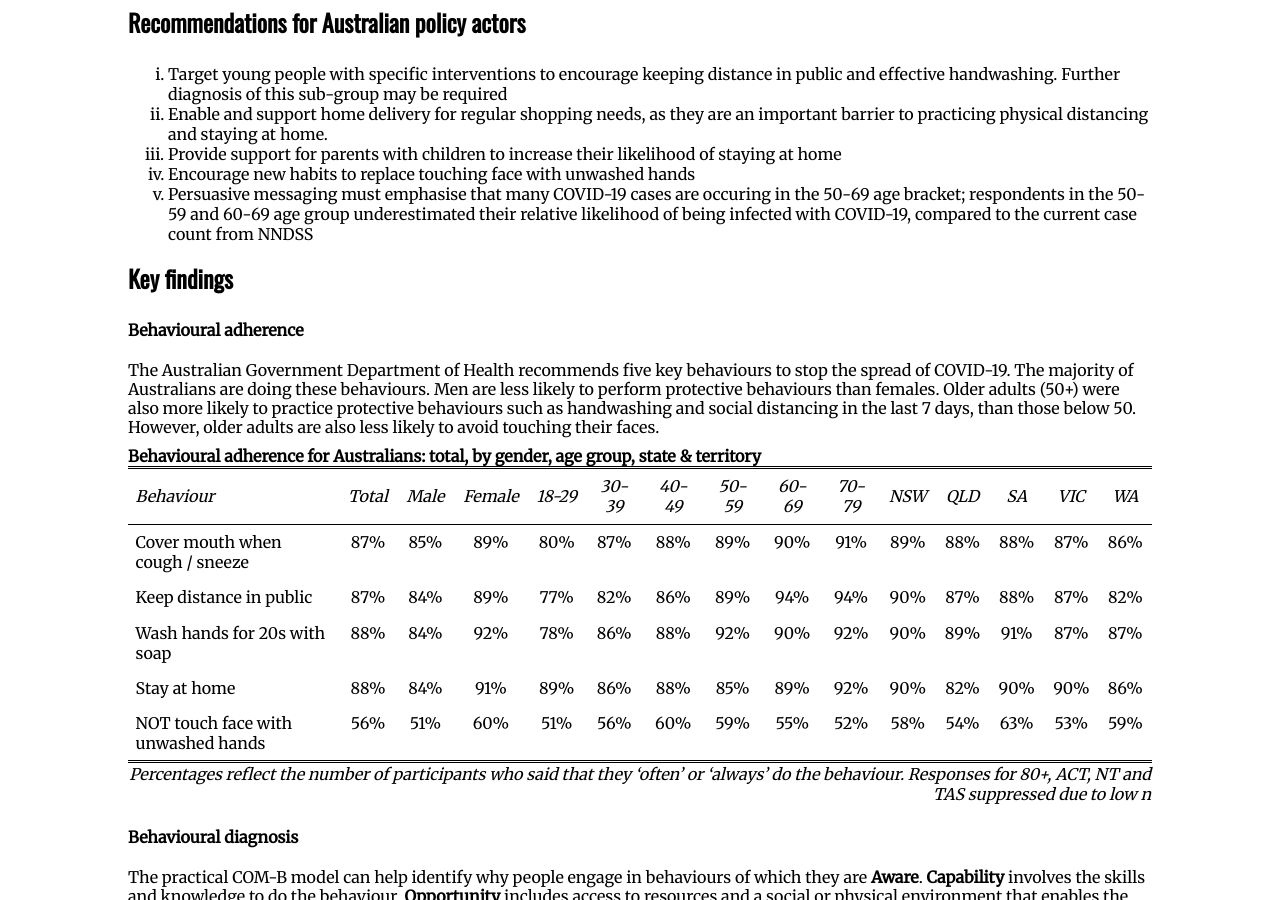
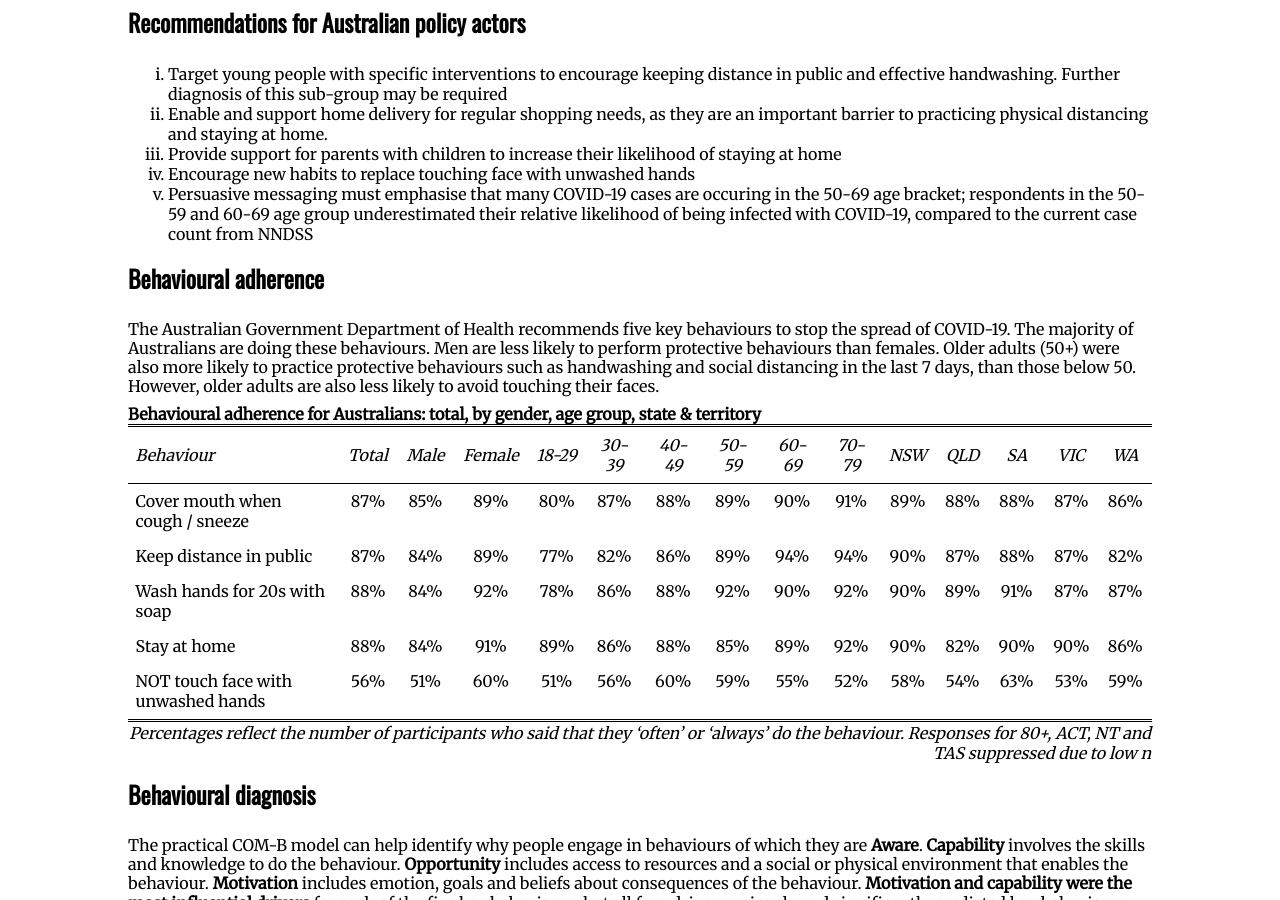
Before and after one commit to aksaeri/scrub, a Jekyll site: the page built from pages/insights.md, in a window 1280 px wide and 900 px high, scrolled down 401 px. Built offline with Jekyll 4.4.1, drawn with Linux system fonts in a browser that asks for light colours.

Commit message:
Update insights.md

```diff
--- a/pages/insights.md
+++ b/pages/insights.md
@@ -22,9 +22,7 @@ Managing the impact of COVID-19 requires widespread adoption of public health be
 <li>Persuasive messaging must emphasise that many COVID-19 cases are occuring in the 50-69 age bracket; respondents in the 50-59 and 60-69 age group underestimated their relative likelihood of being infected with COVID-19, compared to the current case count from NNDSS</li>
 </ol>
 
-### Key findings
-
-#### Behavioural adherence
+### Behavioural adherence
 
 The Australian Government Department of Health recommends five key behaviours to stop the spread of COVID-19. The majority of Australians are doing these behaviours. Men are less likely to perform protective behaviours than females. Older adults (50+) were also more likely to practice protective behaviours such as handwashing and social distancing in the last 7 days, than those below 50. However, older adults are also less likely to avoid touching their faces.
 
@@ -321,7 +319,7 @@ Percentages reflect the number of participants who said that they ‘often’ or
 </tr>
 </table>
 
-#### Behavioural diagnosis
+### Behavioural diagnosis
 
 The practical COM-B model can help identify why people engage in behaviours of which they are **Aware**. **Capability** involves the skills and knowledge to do the behaviour. **Opportunity** includes access to resources and a social or physical environment that enables the behaviour. **Motivation** includes emotion, goals and beliefs about consequences of the behaviour. **Motivation and capability were the most influential drivers** for each of the five key behaviours, but all four drivers uniquely and significantly predicted key behaviours.
 
```
